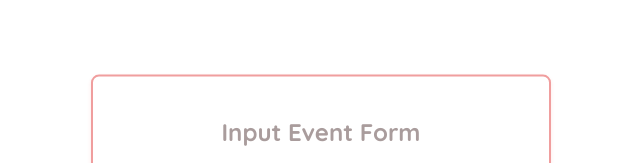
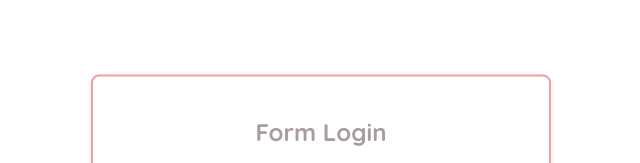
Before and after one commit to azrafrz/azrafrz, a plain HTML site: page index.html in a window 1280 px wide. Shown: the top 163 px of the page, without its empty margins (319-959 px from the left). Drawn offline with Linux system fonts and the light colour scheme.

Commit message:
Update index.html

```diff
--- a/index.html
+++ b/index.html
@@ -16,7 +16,7 @@
   </head>
   <body>
     <div class="contents">
-      <h2>Input Event Form</h2>
+      <h2>Form Login</h2>
 
       <div class="formContent">
         <form id="formDataDiri" autocomplete="off">
```
